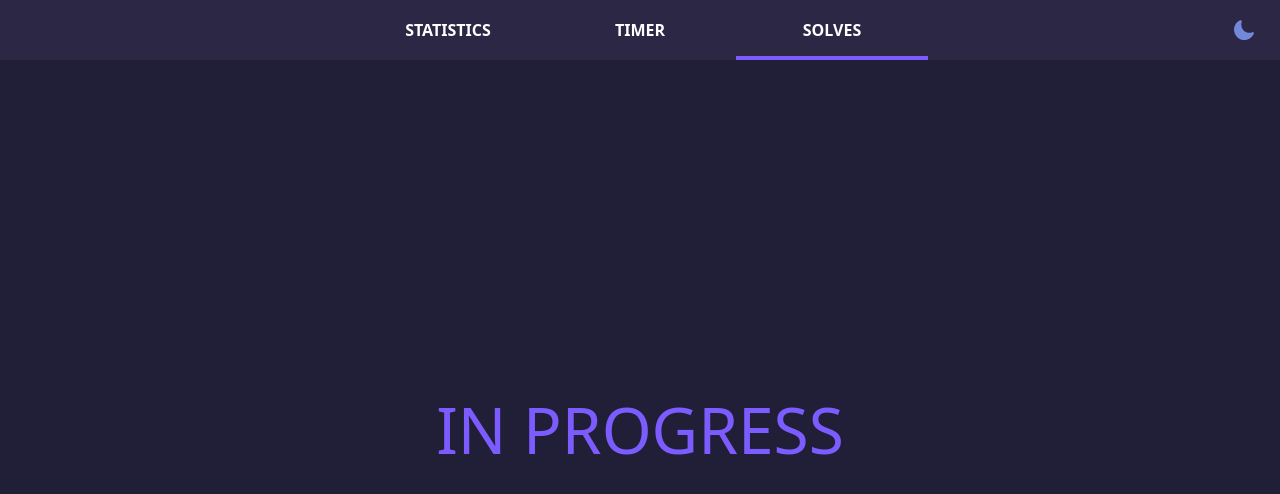
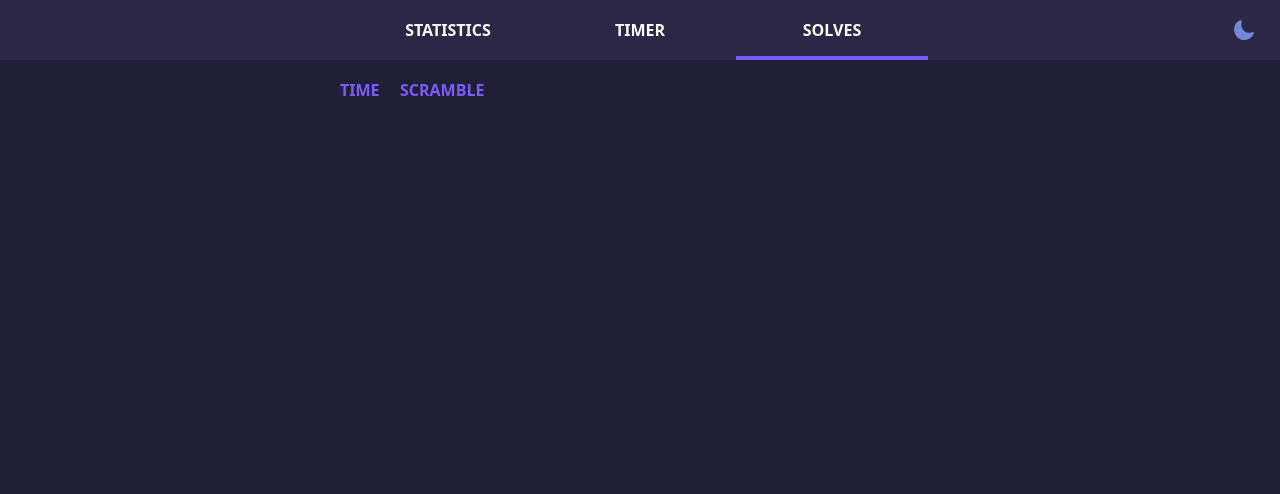
Before and after one commit to gusthv/speedcubing-timer, a React (Vite) app: page /solves in a window 1280 px wide. Shown: the top 494 px of the page. Built offline with nearby package versions, Linux system fonts and the light colour scheme.

Commit message:
functional solves

```diff
--- a/src/components/Solves.jsx
+++ b/src/components/Solves.jsx
@@ -1,12 +1,90 @@
-import { useContext } from "react";
+import { useState, useContext } from "react";
+import { Time } from "../components";
 import { Context } from "../App";
 
 const Solves = () => {
   const [darkMode] = useContext(Context);
 
+  const [solves, setSolves] = useState(
+    JSON.parse(localStorage.getItem("solves")) || []
+  );
+  const [scrambles, setScrambles] = useState(
+    JSON.parse(localStorage.getItem("scrambles")) || []
+  );
+
+  const clearLocal = () => {
+    localStorage.removeItem("solves");
+    localStorage.removeItem("scrambles");
+    localStorage.removeItem("Ao5");
+    localStorage.removeItem("Ao12");
+    localStorage.removeItem("Ao50");
+    localStorage.removeItem("Ao100");
+  };
+
+  const clearAll = () => {
+    clearLocal();
+    setScrambles([]);
+    setSolves([]);
+  };
+
+  const deleteSolve = (index) => {
+    const updatedSolves = solves.slice().reverse();
+    const updatedScrambles = scrambles.slice();
+
+    updatedSolves.splice(index, 1);
+    updatedScrambles.splice(solves.length - 1 - index, 1);
+
+    setSolves(updatedSolves.reverse());
+    setScrambles(updatedScrambles);
+    localStorage.setItem("solves", JSON.stringify(updatedSolves));
+    localStorage.setItem("scrambles", JSON.stringify(updatedScrambles));
+  };
+
   return (
+    <div>
+      <div className="w-full hidden md:flex flex-col justify-center items-center mx-auto mt-[18px] pb-[18px] gap-[18px]">
+        <div className="md:w-[600px]">
+          <span
+            className={`flex flex-row ${
+              !darkMode ? "text-accent_light" : "text-accent_dark"
+            } font-bold`}
+          >
+            <p className="w-[10%]">TIME</p>
+            <p>SCRAMBLE</p>
+          </span>
+          {solves
+            .slice()
+            .reverse()
+            .map((solve, index) => (
+              <div key={index} className="hidden md:flex flex-row">
+                <p
+                  className={`md:w-[10%] ${
+                    !darkMode ? "text-accent_light" : "text-accent_dark"
+                  }`}
+                >
+                  {<Time value={solve} />}
+                </p>
+                <p className="md:w-[80%]">
+                  {scrambles[solves.length - 1 - index]}
+                </p>
+                <span className="">
+                  <p
+                    onClick={() => deleteSolve(index)}
+                    className={`md:w-[10%] ${
+                      !darkMode
+                        ? "hover:text-accent_light"
+                        : "hover:text-accent_dark"
+                    } cursor-pointer`}
+                  >
+                    X
+                  </p>
+                </span>
+              </div>
+            ))}
+        </div>
+      </div>
       <div
-      className="w-screen fixed flex items-center justify-center"
+        className="w-screen md:hidden fixed flex items-center justify-center"
         style={{ height: "calc(100vh - 60px)" }}
       >
         <p
@@ -17,6 +95,7 @@ const Solves = () => {
           IN PROGRESS
         </p>
       </div>
+    </div>
   );
 };
 
--- a/src/components/Timer.jsx
+++ b/src/components/Timer.jsx
@@ -1,5 +1,5 @@
 import { useState, useEffect, useContext } from "react";
-import { Time } from "../components";
+import { Time, InlineStatistics } from "../components";
 import { Context } from "../App";
 
 const Timer = () => {
```
Lines whose indentation alone changed are shown as unchanged.
